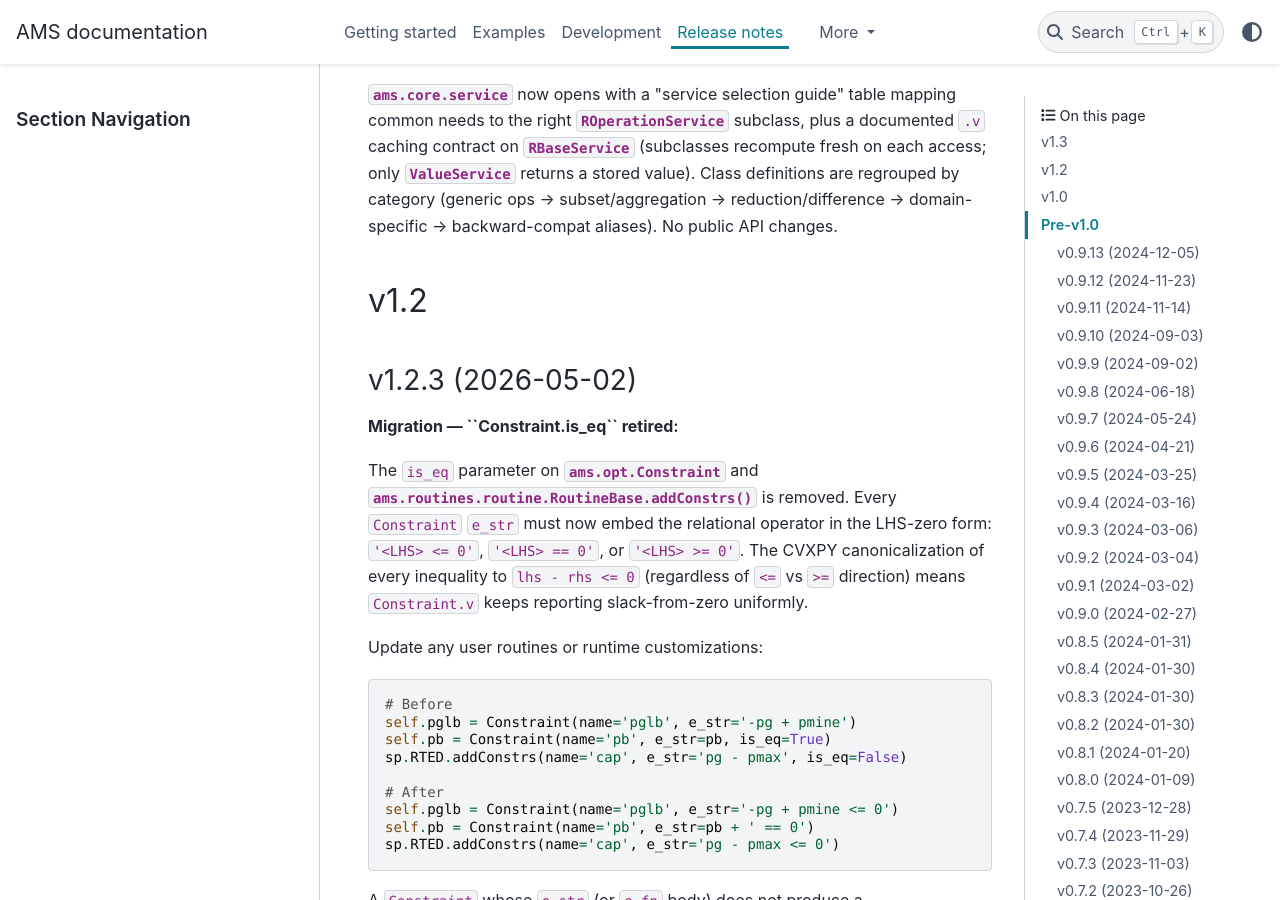
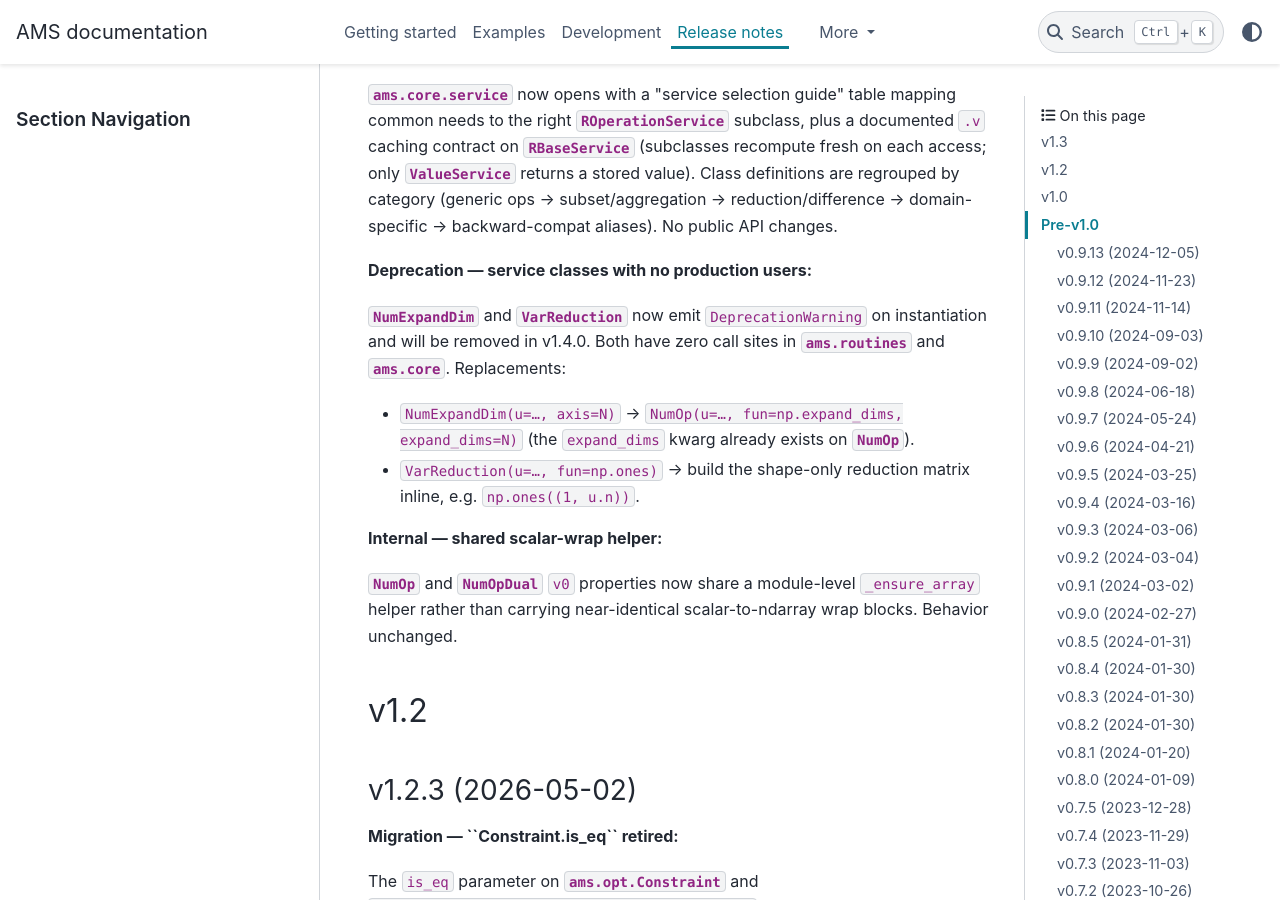
Before and after one commit to CURENT/ams, a Sphinx documentation site: the page built from docs/source/release-notes.rst, in a window 1280 px wide and 900 px high, scrolled down 3011 px. Built offline with Sphinx 7.4.7 and the PyData theme 0.15.4, drawn with Linux system fonts in a browser that asks for light colours; pages that are not in the unit, such as notebooks, are missing from menus; the version number could not be read and is left out.

Commit message:
refactor(service): deprecate NumExpandDim/VarReduction; share scalar-wrap helper
Phase 2 + Phase 3 of the service-module cleanup project.

Both NumExpandDim and VarReduction have zero call sites in
ams/routines/ and ams/core/. Their __init__ now emits
DeprecationWarning (stacklevel=2) and the docstrings carry a
.. deprecated:: 1.3.0 directive. Removal target is v1.4.0.

Replacements:
- NumExpandDim(u, axis=N) → NumOp(u, fun=np.expand_dims, expand_dims=N)
- VarReduction(u, fun=np.ones) → np.ones((1, u.n)) inline

A new _ensure_array(out) module-level helper handles the
scalar→1D-ndarray + array-like coercion that NumOp.v0 and
NumOpDual.v0 previously implemented as 8-line near-duplicate blocks.
Behavior identical (NumOpDual.v0 still applies the post-wrap sparse
conversion as before).

Tests: 3 new pinned-deprecation tests in tests/core/test_service.py
(both warns + a "module import is silent" guard). 398 pass overall;
Sphinx -W docs build clean.

Closes Phase 2 + Phase 3 in projects/service_module_cleanup/.

Co-Authored-By: Claude Opus 4.7 (1M context) <noreply@anthropic.com>

```diff
--- a/docs/source/release-notes.rst
+++ b/docs/source/release-notes.rst
@@ -160,6 +160,27 @@ on each access; only :class:`~ams.core.service.ValueService` returns
 a stored value). Class definitions are regrouped by category
 (generic ops → subset/aggregation → reduction/difference →
 domain-specific → backward-compat aliases). No public API changes.
+
+**Deprecation — service classes with no production users:**
+
+:class:`~ams.core.service.NumExpandDim` and
+:class:`~ams.core.service.VarReduction` now emit
+``DeprecationWarning`` on instantiation and will be removed in
+v1.4.0. Both have zero call sites in :mod:`ams.routines` and
+:mod:`ams.core`. Replacements:
+
+* ``NumExpandDim(u=…, axis=N)`` →
+  ``NumOp(u=…, fun=np.expand_dims, expand_dims=N)`` (the
+  ``expand_dims`` kwarg already exists on :class:`~ams.core.service.NumOp`).
+* ``VarReduction(u=…, fun=np.ones)`` → build the shape-only
+  reduction matrix inline, e.g. ``np.ones((1, u.n))``.
+
+**Internal — shared scalar-wrap helper:**
+
+:class:`~ams.core.service.NumOp` and
+:class:`~ams.core.service.NumOpDual` ``v0`` properties now share a
+module-level ``_ensure_array`` helper rather than carrying
+near-identical scalar-to-ndarray wrap blocks. Behavior unchanged.
 
 v1.2
 ==========
```
Also changed, not shown: 2 other files.
